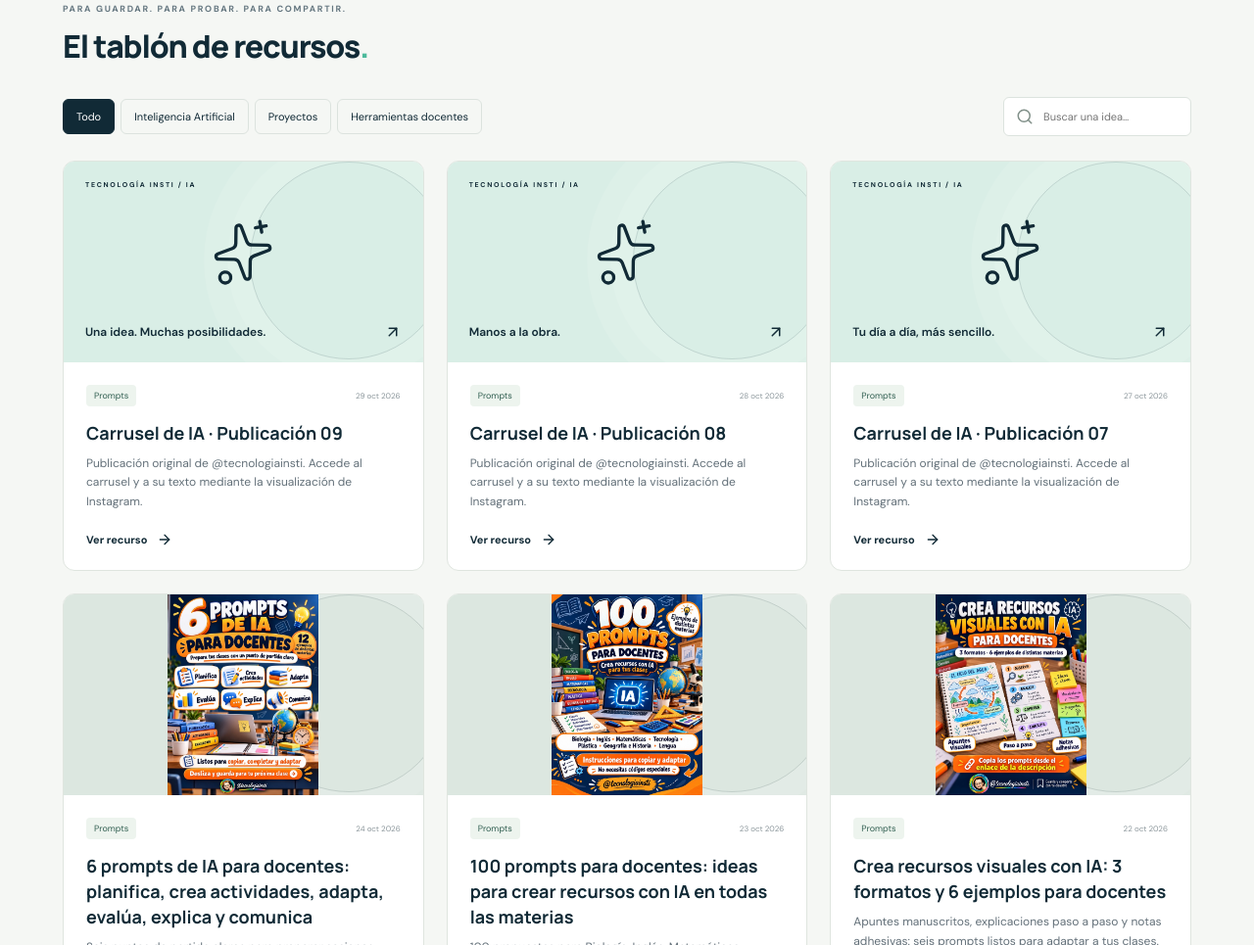
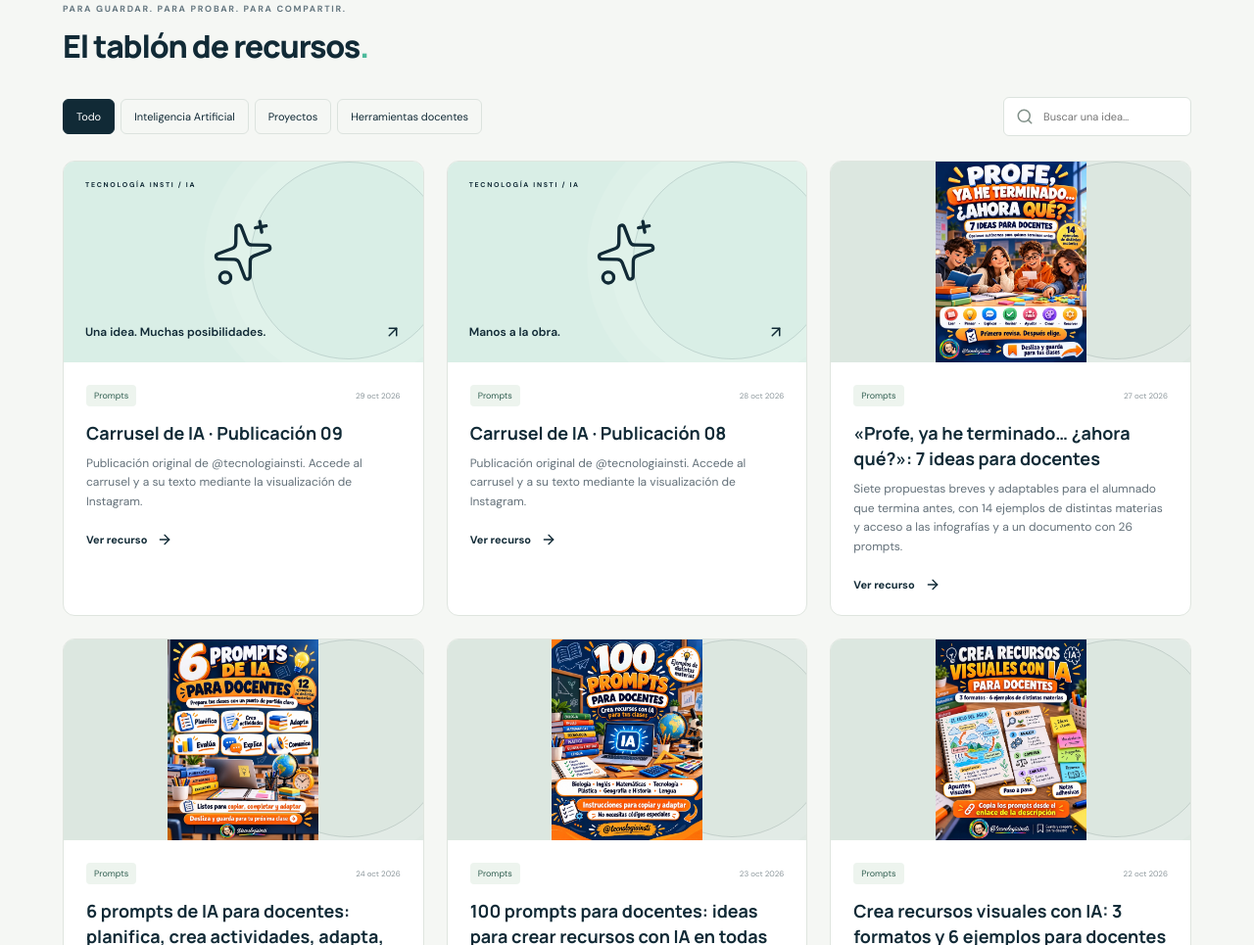
Before and after one commit to tecnologiapuntes/tecno, a plain HTML site: page index.html in a window 1280 px wide. Shown: the part 1125-2090 px from the top of the page at 98% size. Drawn offline with Linux system fonts and the light colour scheme.

Commit message:
Add files via upload

```diff
--- a/assets/posts.js
+++ b/assets/posts.js
@@ -61,19 +61,34 @@ window.TECNOLOGIA_POSTS = [
   },
   {
     "id": "ig-DfAuxf2ESYT",
-    "title": "Carrusel de IA · Publicación 07",
+    "title": "«Profe, ya he terminado… ¿ahora qué?»: 7 ideas para docentes",
     "category": "Prompts",
-    "excerpt": "Publicación original de @tecnologiainsti. Accede al carrusel y a su texto mediante la visualización de Instagram.",
-    "content": "PUBLICACIÓN ORIGINAL DE INSTAGRAM\n\nEsta entrada incorpora el enlace directo a la publicación y una visualización integrada de Instagram. La descripción y las imágenes originales se muestran desde Instagram, si la plataforma permite la carga en tu navegador.\n\nPara consultar el carrusel completo, su texto y sus enlaces, utiliza «Abrir publicación original en Instagram».\n\nLas imágenes y los textos del carrusel no se han podido recuperar de forma independiente; no se han recreado ni inventado.",
+    "excerpt": "Siete propuestas breves y adaptables para el alumnado que termina antes, con 14 ejemplos de distintas materias y acceso a las infografías y a un documento con 26 prompts.",
+    "content": "«PROFE, YA HE TERMINADO… ¿AHORA QUÉ?»\n\nUna frase habitual en clase… y también una oportunidad para ofrecer opciones que respeten los distintos ritmos de aprendizaje.\n\nQUÉ INCLUYE ESTE CARRUSEL\n• 7 ideas con ejemplos adaptables a cualquier materia: leer, pensar, explicar con palabras propias, revisar, ayudar con pistas, crear recursos y practicar la lógica.\n• 14 ejemplos de distintas asignaturas para llevarlas al aula con más facilidad.\n• Un enlace con las infografías y un documento con 26 prompts para copiar, pegar y adaptar. Encontrarás plantillas generales, ejemplos desarrollados y propuestas extra de Francés, Educación Física, Plástica y Valores.\n\nLAS 7 IDEAS\n1. Un rato de lectura.\n2. Tarjetas con retos.\n3. Explícalo a tu manera.\n4. Revisa antes de entregar.\n5. Ayuda con pistas.\n6. Crea un recurso.\n7. Un reto de lógica.\n\nCLAVE METODOLÓGICA\nLa propuesta es sencilla: primero revisa la tarea terminada y después ofrece una opción breve, autónoma y con sentido. Así terminar antes no se convierte en una carga extra, sino en una oportunidad para seguir aprendiendo.\n\nRECUERDA\nLa IA puede ayudarte a preparar materiales; tú revisas el contenido y decides qué necesita tu grupo.\n\nEn las imágenes del carrusel puedes ver las 7 propuestas desarrolladas y una lámina final con la idea central: cada ritmo tiene su espacio.",
     "created": "2026-10-27",
     "sourceLinks": [
       {
-        "label": "Abrir publicación original en Instagram",
+        "label": "Abrir infografías y documento con 26 prompts",
+        "url": "https://drive.google.com/drive/folders/1bRWYLd3x78rnkf0oD2PmOGtRLsNVJyDh?usp=sharing"
+      },
+      {
+        "label": "Ver publicación original en Instagram",
         "url": "https://www.instagram.com/p/DfAuxf2ESYT/?img_index=1"
       }
     ],
-    "instagramEmbed": "https://www.instagram.com/p/DfAuxf2ESYT/embed/captioned/",
-    "published": 1
+    "published": 1,
+    "images": [
+      "assets/posts/DfAuxf2ESYT-01.webp",
+      "assets/posts/DfAuxf2ESYT-02.webp",
+      "assets/posts/DfAuxf2ESYT-03.webp",
+      "assets/posts/DfAuxf2ESYT-04.webp",
+      "assets/posts/DfAuxf2ESYT-05.webp",
+      "assets/posts/DfAuxf2ESYT-06.webp",
+      "assets/posts/DfAuxf2ESYT-07.webp",
+      "assets/posts/DfAuxf2ESYT-08.webp",
+      "assets/posts/DfAuxf2ESYT-09.webp"
+    ],
+    "image": "assets/posts/DfAuxf2ESYT-01.webp"
   },
   {
     "id": "ig-De419FSCD92",
```
Also changed, not shown: assets/posts/DfAuxf2ESYT-01.webp (added), assets/posts/DfAuxf2ESYT-02.webp (added), assets/posts/DfAuxf2ESYT-03.webp (added), assets/posts/DfAuxf2ESYT-04.webp (added), assets/posts/DfAuxf2ESYT-05.webp (added), assets/posts/DfAuxf2ESYT-06.webp (added), assets/posts/DfAuxf2ESYT-07.webp (added), assets/posts/DfAuxf2ESYT-08.webp (added), assets/posts/DfAuxf2ESYT-09.webp (added), assets/style.css.
